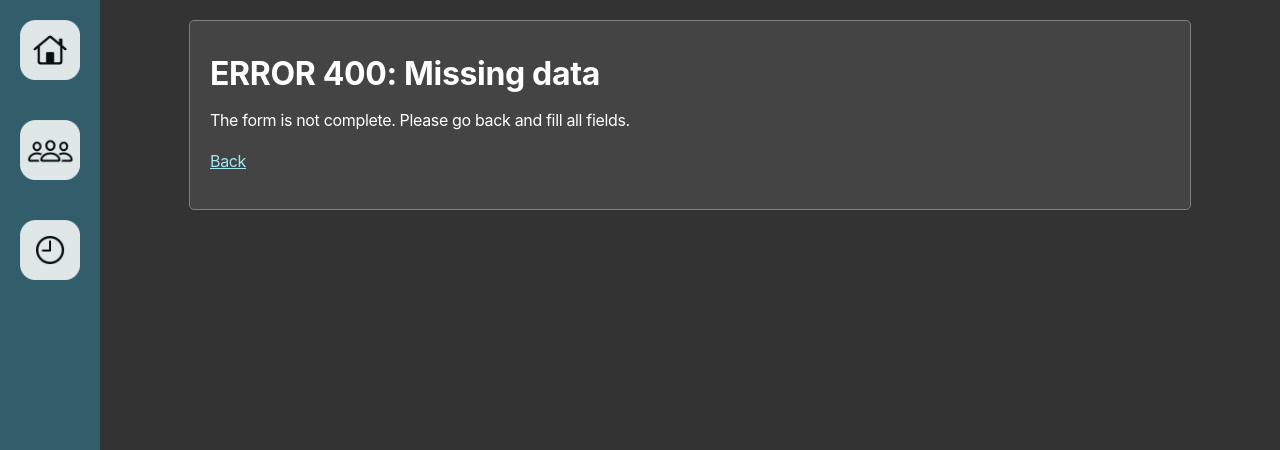
After one commit to alexkinsey/kenetic_gym_schedual_planner, a Flask app: template templates/errors/missing_data.html in a window 1280 px wide. The commit adds this page. Shown: the top 450 px of the page. Run offline with Flask 2, Linux system fonts and the light colour scheme; the template is opened without the code that fills it, so the values that code supplies are empty.

Commit message:
error handling for forms with missing data

```diff
--- a/controllers/attendances_controller.py
+++ b/controllers/attendances_controller.py
@@ -20,6 +20,7 @@ def sign_up_member_form(id):
 def update():
     found_member = member_repo.select(request.form['member_id'])
     found_fitness_class = fitness_class_repo.select(request.form['fitness_class_id'])
+    # verify there is availability on the class if for some reason the user manages to get this far
     calc_availability = found_fitness_class.capacity - len(attendance_repo.select_by_fitness_class(found_fitness_class))
     if calc_availability > 0:
         attendance = Attendance(found_fitness_class, found_member)
@@ -40,7 +41,3 @@ def delete(id):
     id_str = str(fitness_class.id)
     url = '/classes/' + id_str
     return redirect(url)
-
-@attendances_blueprint.errorhandler(405)
-def page_not_found(e):
-    return render_template('/errors/405.html'), 405
--- /dev/null
+++ b/templates/errors/missing_data.html
@@ -0,0 +1,10 @@
+{% extends 'base.html'%}
+
+
+{% block content %}
+<div class="content_container">
+    <h1>ERROR 400: Missing data</h1>
+    <p>The form is not complete. Please go back and fill all fields.<p>
+    <a href="#" onclick="history.go(-1)">Back</a>
+</div>
+{% endblock %}
--- a/templates/fitness_classes/new.html
+++ b/templates/fitness_classes/new.html
@@ -15,7 +15,7 @@
                 <input type="time" id="time" name="time" placeholder="HH:MM" min="07:00" max="20:00" required class="new_item_input">
 
                 <label for="trainer_id" class="new_item_label">Trainer:</label>
-                <select name="trainer_id" id="trainer_id" class="new_item_input">
+                <select name="trainer_id" id="trainer_id" class="new_item_input" required>
                     <option selected="true" disabled="disabled">Choose a trainer</option>
                     {% for trainer in trainers %}
                         <option value="{{trainer.id}}">{{trainer.first_name}} {{trainer.last_name}}</option>
@@ -23,7 +23,7 @@
                 </select>
 
                 <label for="location_id" class="new_item_label">Location:</label>
-                <select name="location_id" id="location_id" class="new_item_input">
+                <select name="location_id" id="location_id" class="new_item_input" required>
                     <option selected="true" disabled="disabled">Choose a location</option>
                     {% for location in locations %}
                         <option value="{{location.id}}">{{location.name}}</option>
@@ -31,7 +31,7 @@
                 </select>
 
                 <label for="capacity" class="new_item_label">Capacity:</label>
-                <input type="number" name="capacity" id="capacity" min="0" max="50" required class="new_item_input">
+                <input type="number" name="capacity" id="capacity" min="1" max="50" required class="new_item_input">
 
             <input type="submit" class="new_item_input">
         </form>
```
Also changed, not shown: controllers/fitness_classes_controller.py (+16 -12 lines).
